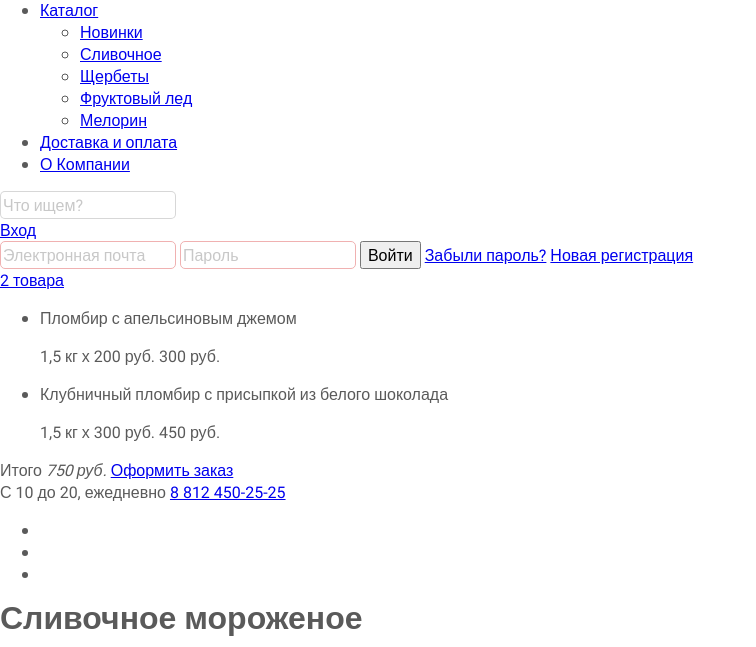
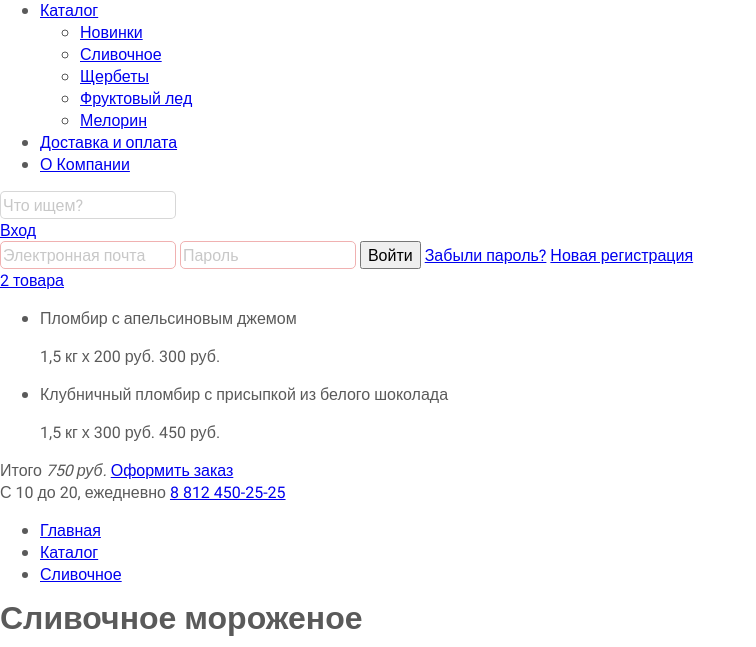
Before and after one commit to xukapy/81582-gllacy, a website: page app/catalog.html in a window 1280 px wide. Shown: the part 85-732 px from the top of the page, without its empty margins (0-756 px from the left). Drawn offline with Linux system fonts and the light colour scheme; files whose address does not match are found by name.

Commit message:
update 3

```diff
--- a/app/catalog.html
+++ b/app/catalog.html
@@ -100,13 +100,13 @@
       <div class="breadcrumbs">
         <ul class="breadcrumbs__list">
           <li class="breadcrumbs__item">
-            <a class="breadcrumbs__link" href="#"></a>
+            <a class="breadcrumbs__link" href="index.html">Главная</a>
           </li>
           <li class="breadcrumbs__item">
-            <a class="breadcrumbs__link" href=""></a>
+            <a class="breadcrumbs__link" href="#">Каталог</a>
           </li>
           <li class="breadcrumbs__item">
-            <a class="breadcrumbs__link breadcrumbs__link--active" href="#"></a>
+            <a class="breadcrumbs__link breadcrumbs__link--active" href="#">Сливочное</a>
           </li>
         </ul>
       </div>
```
